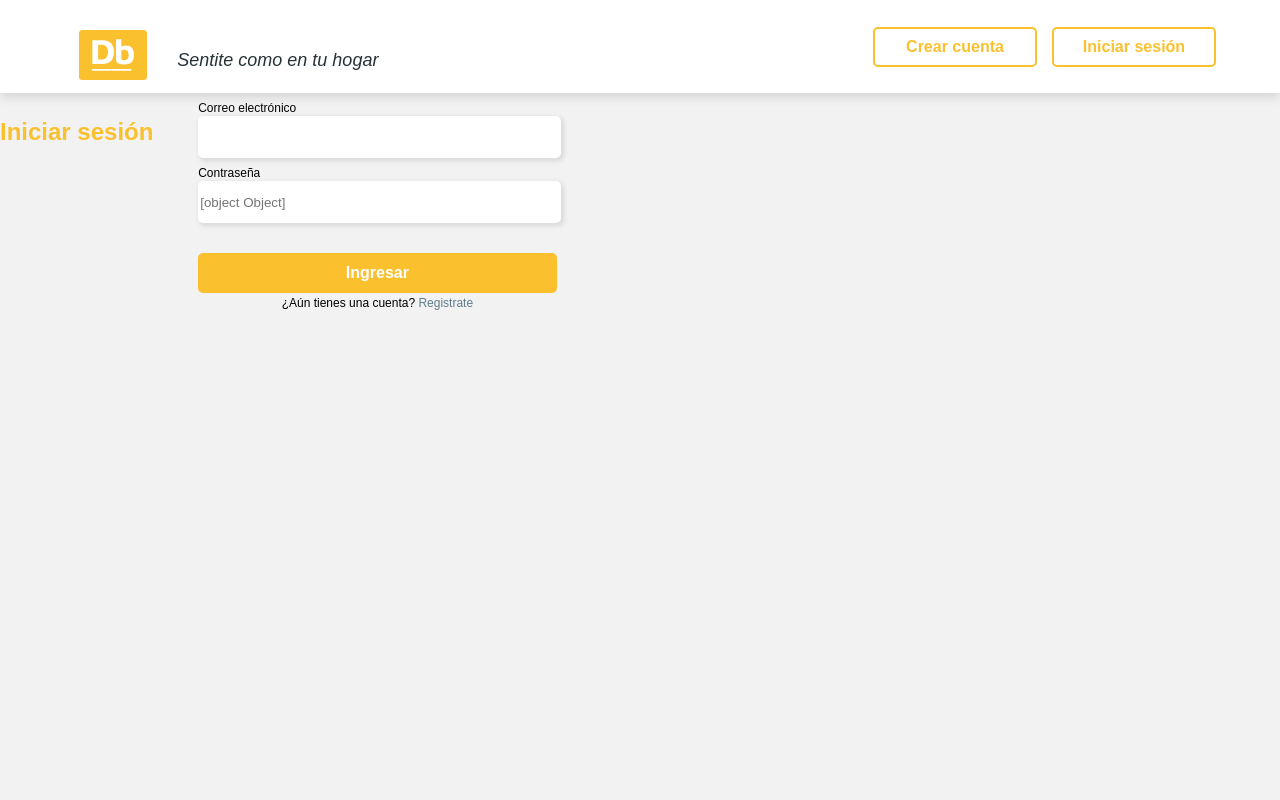
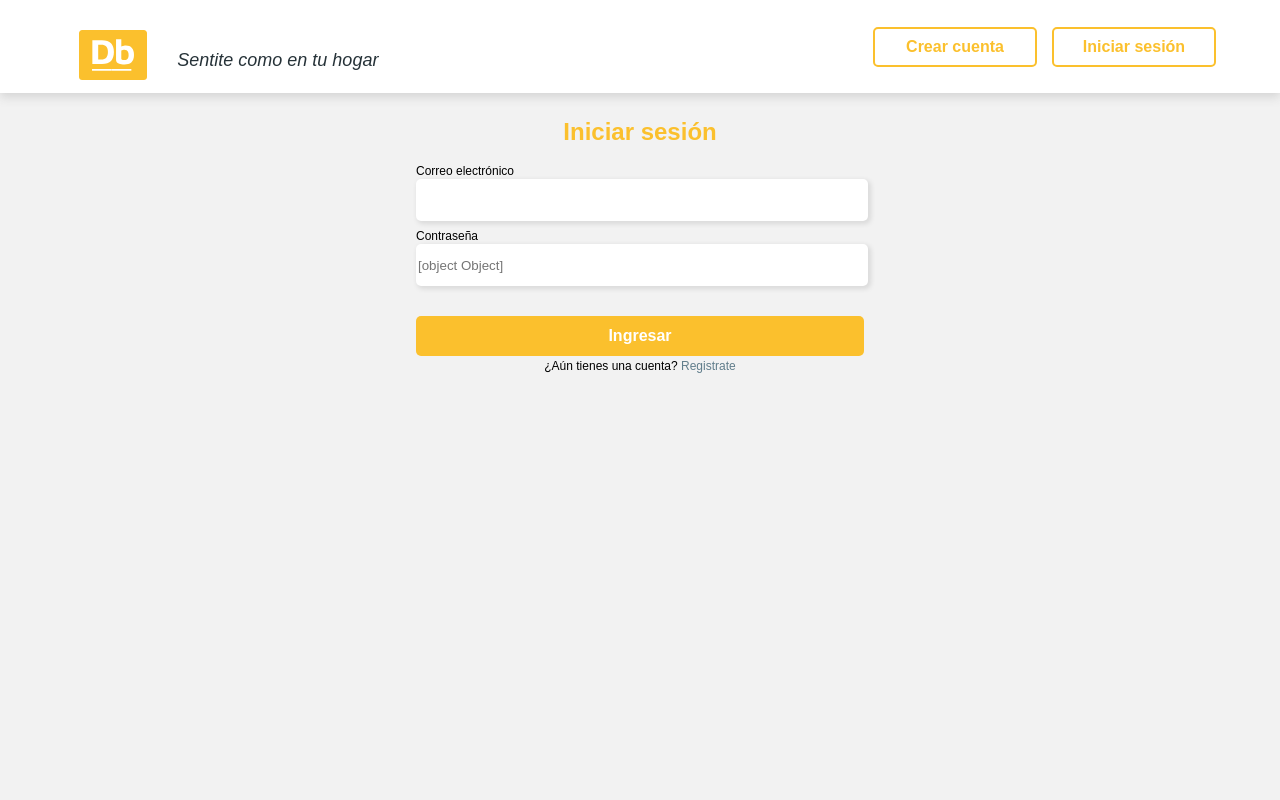
Before and after one commit to damianmicheli/digital-booking-fe, a React (Create React App) app in the folder frontend/: page /login in a window 1280 px wide. Shown: the top 800 px of the page. Built offline with nearby package versions, Linux system fonts and the light colour scheme.

Commit message:
subiendo cambios en el index css

```diff
--- a/frontend/src/styles/index.css
+++ b/frontend/src/styles/index.css
@@ -24,9 +24,9 @@ h1, h2, h3, h4, h5, p {
   color: var(--color-2);
 }
 
-.flex{
+/* .flex{
   display: flex;
-} */
+}  */
 
 .disabled{
   display: none;
```
